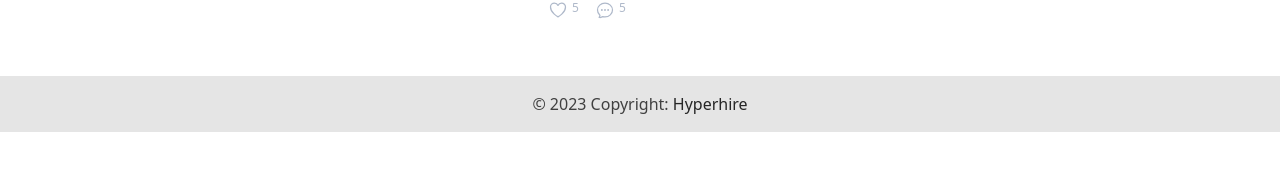
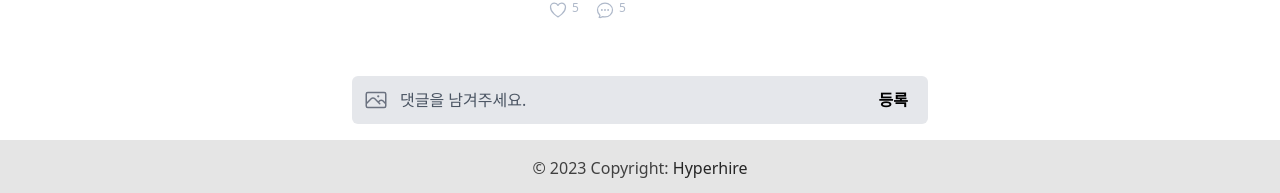
Before and after one commit to govindamandal/figma-vue, a Vue app: page / in a window 1280 px wide. Shown: the part 1128-1321 px from the top of the page. Before the commit the page ends 1260 px from the top, so only its background shows below. Built offline with nearby package versions, Linux system fonts and the light colour scheme.

Commit message:
Added comment input

```diff
--- /dev/null
+++ b/src/components/CommentInput.vue
@@ -0,0 +1,23 @@
+<template>
+  <div class="relative flex mb-4">
+    <span class="absolute inset-y-0 flex items-center">
+        <button type="button" class="inline-flex items-center justify-center rounded-full h-12 w-12 transition duration-500 ease-in-out text-gray-500">
+          <svg xmlns="http://www.w3.org/2000/svg" fill="none" viewBox="0 0 24 24" stroke-width="1.5" stroke="currentColor" class="w-6 h-6">
+            <path stroke-linecap="round" stroke-linejoin="round" d="M2.25 15.75l5.159-5.159a2.25 2.25 0 013.182 0l5.159 5.159m-1.5-1.5l1.409-1.409a2.25 2.25 0 013.182 0l2.909 2.909m-18 3.75h16.5a1.5 1.5 0 001.5-1.5V6a1.5 1.5 0 00-1.5-1.5H3.75A1.5 1.5 0 002.25 6v12a1.5 1.5 0 001.5 1.5zm10.5-11.25h.008v.008h-.008V8.25zm.375 0a.375.375 0 11-.75 0 .375.375 0 01.75 0z" />
+          </svg>
+
+        </button>
+    </span>
+    <input type="text" placeholder="댓글을 남겨주세요." class="w-full focus:outline-none focus:placeholder-gray-400 text-gray-600 placeholder-gray-600 pl-12 bg-gray-200 rounded-md py-3">
+    <div class="absolute right-1 items-center inset-y-0 sm:flex">
+        <button type="button" class="inline-flex items-center justify-center rounded-lg px-4 py-3 focus:outline-none">
+          <span class="font-bold">등록</span>
+        </button>
+    </div>
+  </div>
+</template>
+<script>
+  export default {
+    name: 'CommentInput'
+  }
+</script>
--- a/src/layout/Footer.vue
+++ b/src/layout/Footer.vue
@@ -1,9 +1,8 @@
 <template>
-  <footer
-  class="bg-neutral-200 text-center dark:bg-neutral-700 lg:text-left">
+  <footer class="bg-neutral-200 text-center dark:bg-neutral-700 lg:text-left sticky">
     <div class="p-4 text-center text-neutral-700 dark:text-neutral-200">
       © 2023 Copyright:
-      <a class="text-neutral-800 dark:text-neutral-400" href="https://hyperhire.in/en/">Hyperhire</a>
+      <a target="_blank" class="text-neutral-800 dark:text-neutral-400" href="https://hyperhire.in/en/">Hyperhire</a>
     </div>
   </footer>
 </template>
--- a/src/pages/PostDetail.vue
+++ b/src/pages/PostDetail.vue
@@ -41,6 +41,7 @@
         <Banner />
         <Reaction />
         <Comments :comments="comments"/>
+        <CommentInput />
       </div>
     </div>
   </div>
@@ -50,8 +51,9 @@
   import Comments from '../components/Comments.vue'
   import Hashtags from '../components/Hashtags.vue'
   import Reaction from '../components/Reaction.vue'
+  import CommentInput from '../components/CommentInput.vue'
   export default {
-    components: { Reaction, Hashtags, Banner, Comments },
+    components: { Reaction, Hashtags, Banner, Comments, CommentInput },
     data: () => {
       return {
         comments: [
```
